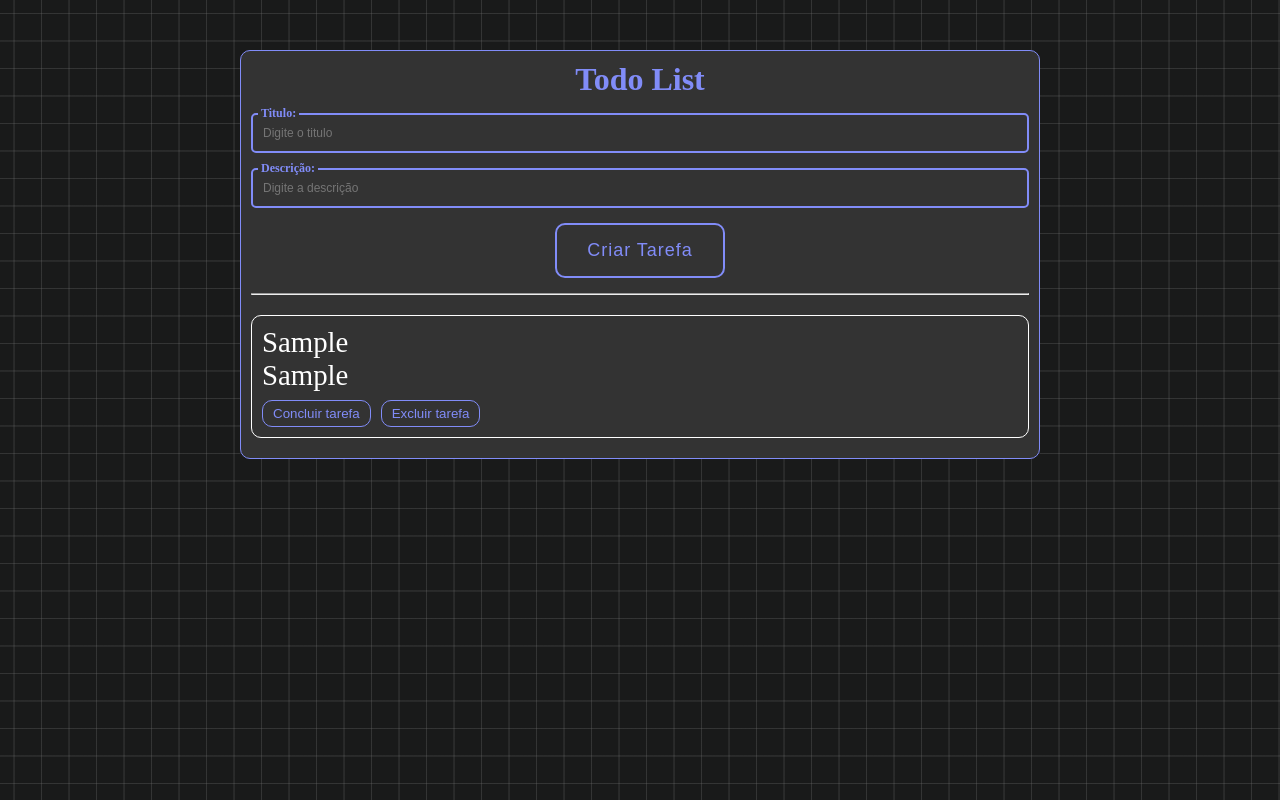
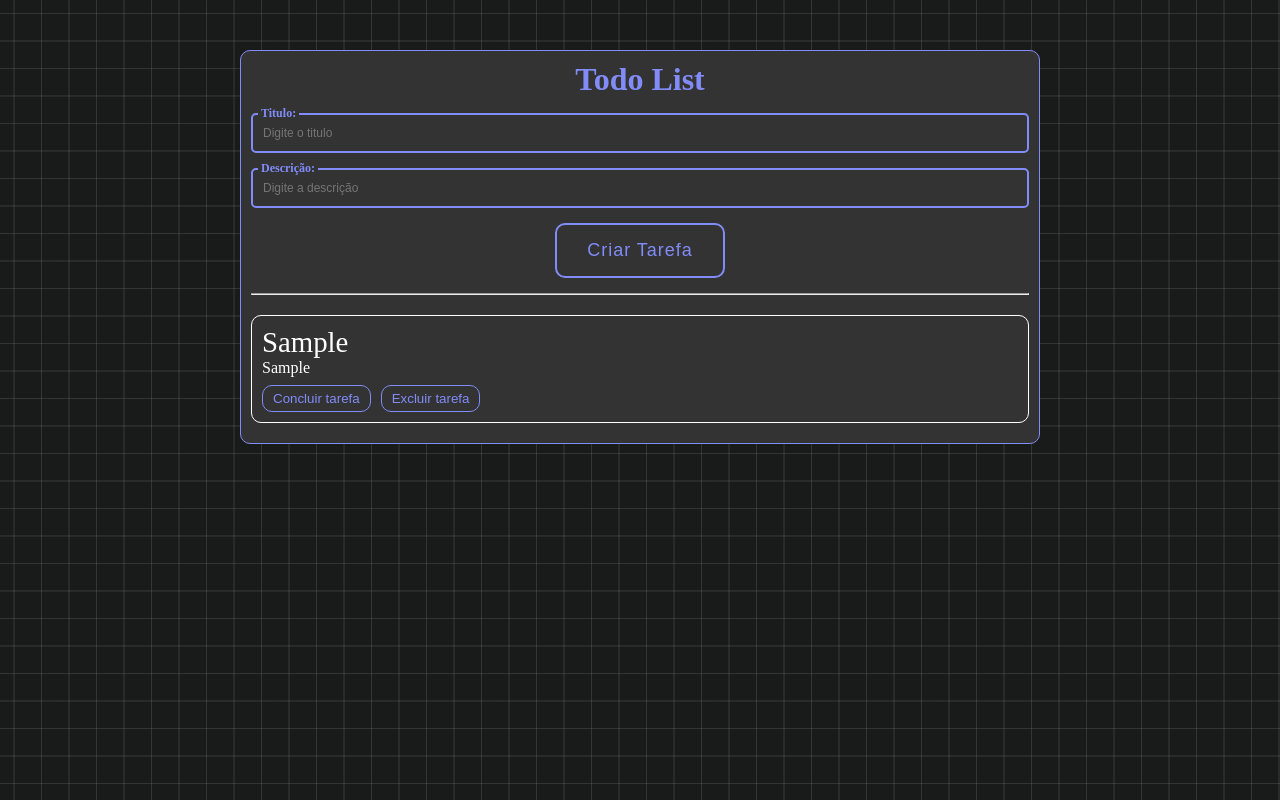
Before and after one commit to RodrigoArgenton/todo-list, a Vue app: page / in a window 1280 px wide. Both pictures are taken after typing "Sample", "Sample" into the empty fields and a click on the button "Criar Tarefa". Built offline with nearby package versions, Linux system fonts and the light colour scheme.

Commit message:
ajuste de css

```diff
--- a/src/components/mainTodoList.vue
+++ b/src/components/mainTodoList.vue
@@ -45,7 +45,7 @@ function deleteList(index){
             <li v-for="(list, index) in dataList" :key="index" :class="['titleList', { complete: list.complete }]">
                 {{ list.title }}
                 <ul>
-                    <li :class="{ complete: list.complete }">
+                    <li :class="['descriptionList', {complete: list.complete }]">
                         {{ list.description }}
                     </li>
                 </ul>
```
